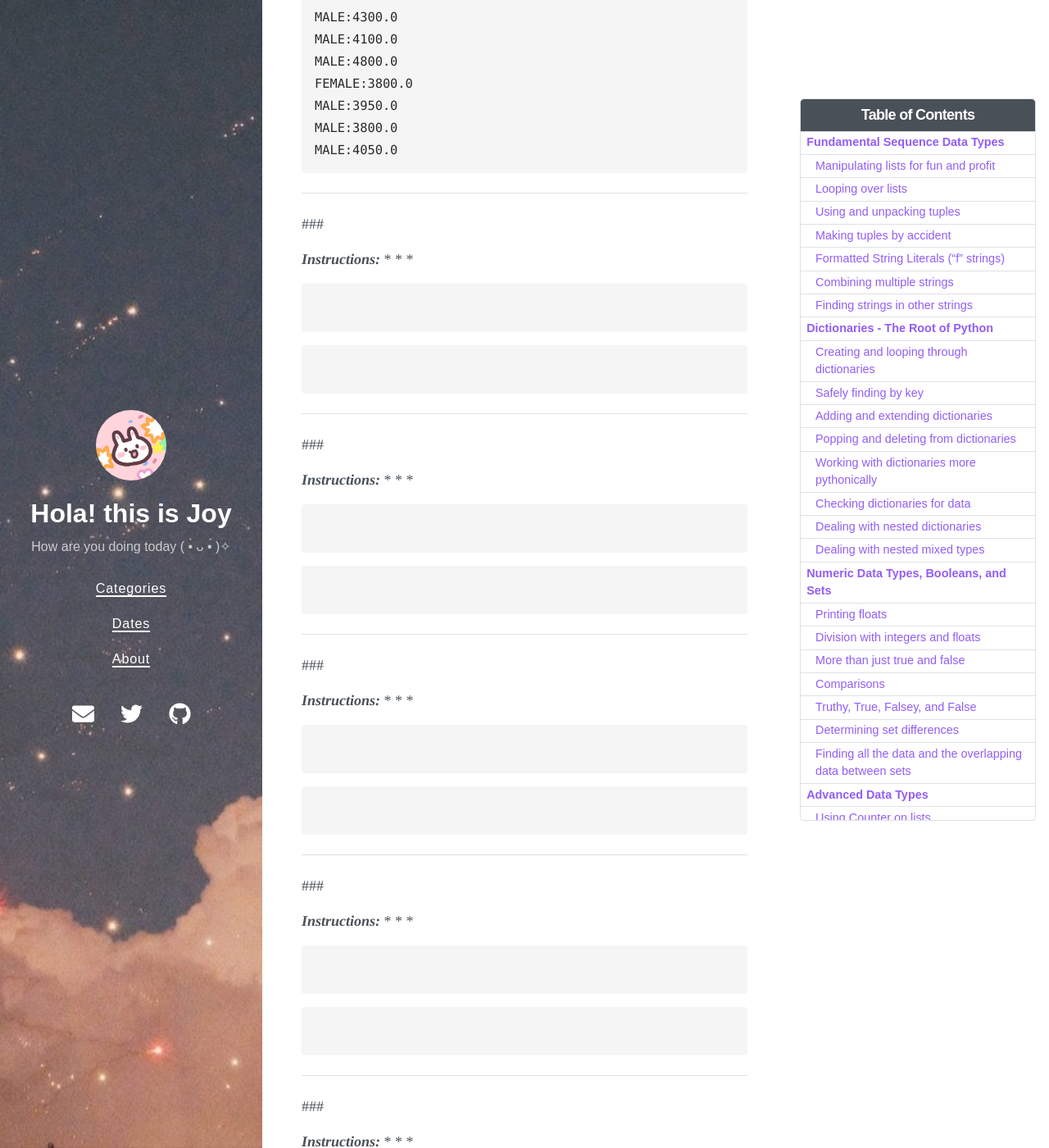
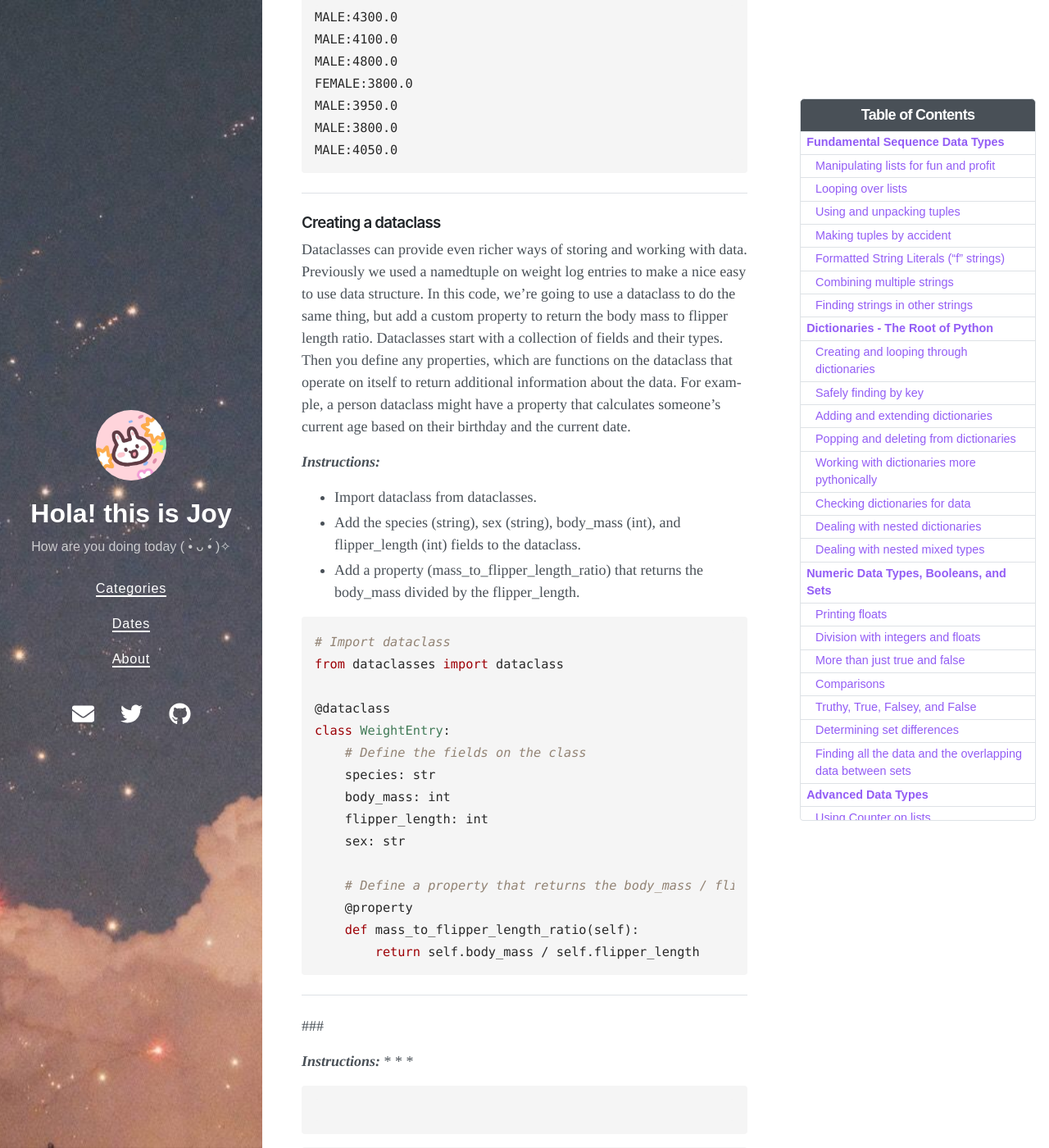
Before and after one commit to Joy3Luo/mathnotes, a Jekyll site: the page built from _posts/2023-11-27-DataCampDataTypes.md, in a window 1280 px wide and 1400 px high, scrolled down 30160 px. Shown: the whole window at 82% size. Built offline with Jekyll 4.4.1, drawn with Linux system fonts in a browser that asks for light colours; nearby versions of some CDN libraries.

Commit message:
Update 2023-11-27-DataCampDataTypes.md

````diff
--- a/_posts/2023-11-27-DataCampDataTypes.md
+++ b/_posts/2023-11-27-DataCampDataTypes.md
@@ -928,20 +928,31 @@ MALE:3800.0
 MALE:4050.0
 ```
 ---
-###
+### Creating a dataclass
 
-
+Dataclasses can provide even richer ways of storing and working with data. Previously we used a namedtuple on weight log entries to make a nice easy to use data structure. In this code, we're going to use a dataclass to do the same thing, but add a custom property to return the body mass to flipper length ratio. Dataclasses start with a collection of fields and their types. Then you define any properties, which are functions on the dataclass that operate on itself to return additional information about the data. For example, a person dataclass might have a property that calculates someone's current age based on their birthday and the current date.
 
 **_Instructions:_**
-*
-*
-*
+* Import dataclass from dataclasses.
+* Add the species (string), sex (string), body_mass (int), and flipper_length (int) fields to the dataclass.
+* Add a property (mass_to_flipper_length_ratio) that returns the body_mass divided by the flipper_length.
 
 ```py
+# Import dataclass
+from dataclasses import dataclass
 
-```
-```
+@dataclass
+class WeightEntry:
+    # Define the fields on the class
+    species: str
+    body_mass: int
+    flipper_length: int
+    sex: str
 
+    # Define a property that returns the body_mass / flipper_length
+    @property
+    def mass_to_flipper_length_ratio(self):
+        return self.body_mass / self.flipper_length
 ```
 ---
 ###
````
